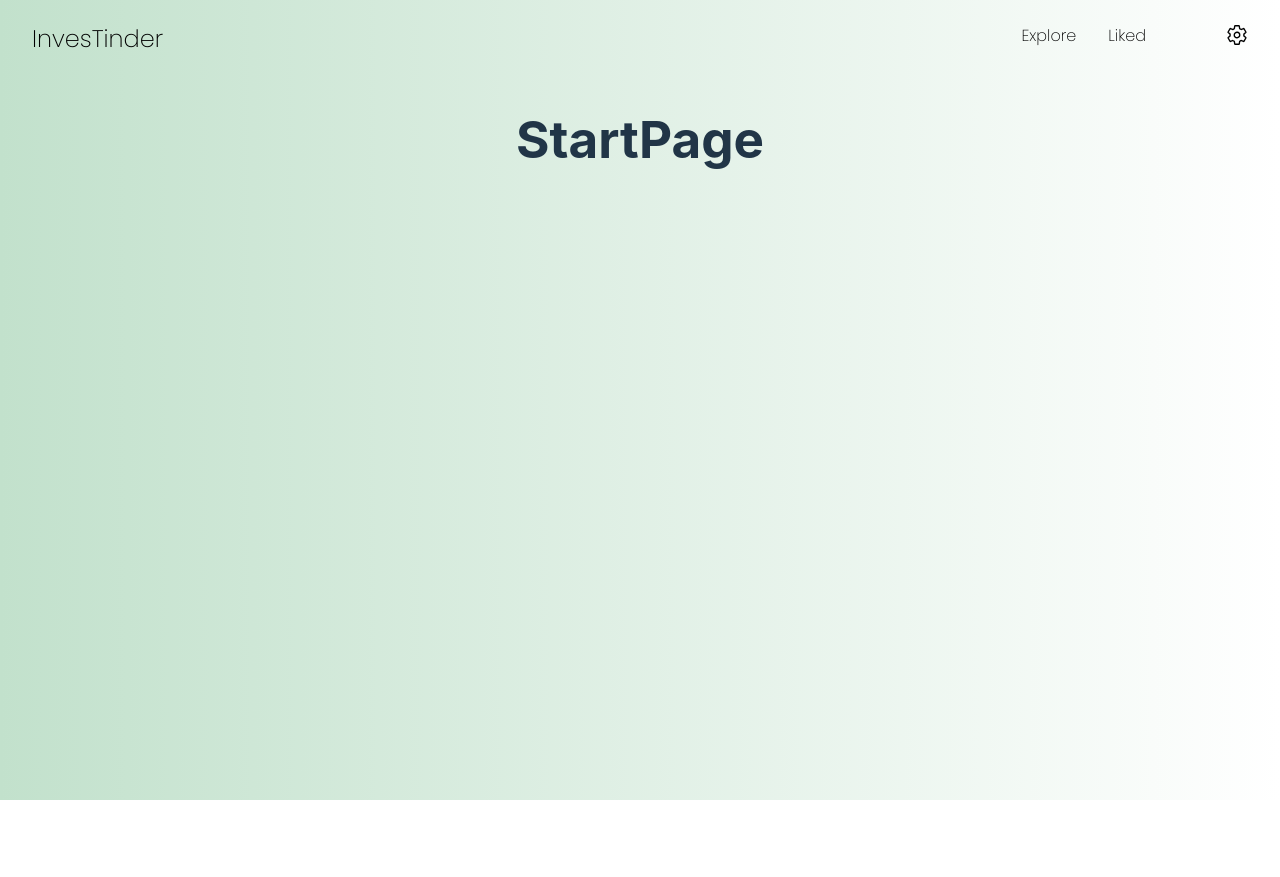
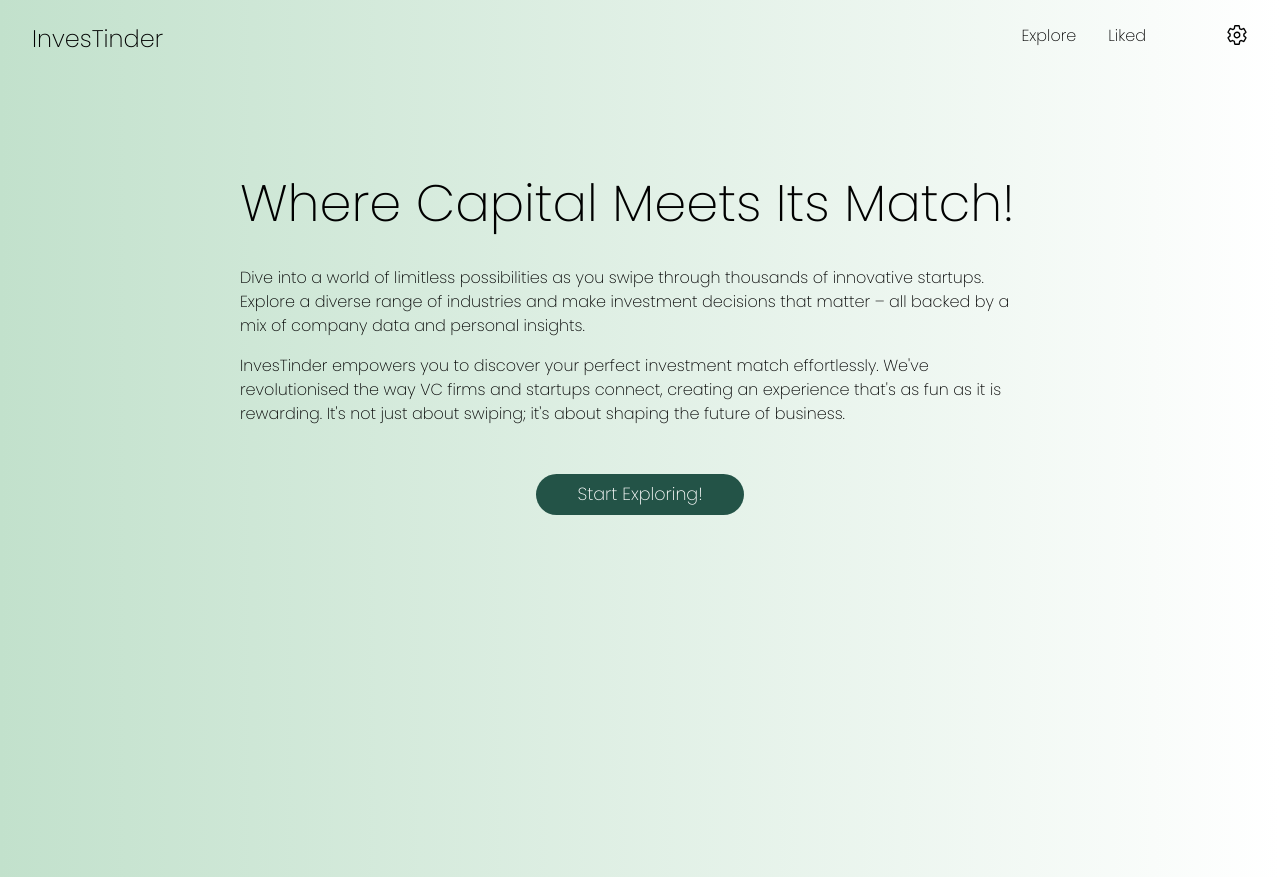
Before and after one commit to Amandabru/VCLeadGenerator, a React (Vite) app in the folder client/: page / in a window 1280 px wide. Before the commit the page ends 800 px from the top, so only its background shows below. Built offline with nearby package versions, Linux system fonts and the light colour scheme.

Commit message:
Style startpage

```diff
--- /dev/null
+++ b/client/src/components/ExploreButton.css
@@ -0,0 +1,16 @@
+.button-style{
+    background-color: #235347;
+    color: white;
+    border-radius: 2rem;
+    margin-top: 2rem;
+    font-family: 'Poppins', sans-serif;
+    padding-left: 2.5rem;
+    padding-right: 2.5rem;
+    padding-top: 0.4rem;
+    padding-bottom: 0.4rem;
+    font-size: 1.1rem;
+}
+
+.button-style:hover{
+    border-color:#235347;
+}
--- /dev/null
+++ b/client/src/components/ExploreButton.jsx
@@ -0,0 +1,20 @@
+import './ExploreButton.css';
+import { useNavigate } from 'react-router-dom';
+
+function ExploreButton() {
+    const navigateTo = useNavigate();
+
+    const handleExploreClick = () => {
+        navigateTo('/explore');
+    };
+
+    return (
+        <div>
+            <button onClick={handleExploreClick} className='button-style'>
+                Start Exploring!
+            </button>
+        </div>
+    );
+}
+
+export default ExploreButton;
--- /dev/null
+++ b/client/src/pages/StartPage.css
@@ -0,0 +1,21 @@
+.start-page-container{
+    display: flex;
+    justify-content: center;
+    height: 100vh;
+}
+
+.inner-div{
+    max-width: 50rem;
+    color: black;
+    font-family: 'Poppins', sans-serif;
+    margin-top: 4rem;
+}
+
+
+h1, p {
+    text-align: left;
+}
+
+h1{
+    font-size: 2.5rem;
+}
--- a/client/src/pages/StartPage.jsx
+++ b/client/src/pages/StartPage.jsx
@@ -1,9 +1,25 @@
+import './StartPage.css';
+import ExploreButton from '../components/ExploreButton';
+
 function StartPage() {
     return (
-        <div>
-            <h1>
-                StartPage
-            </h1>
+        <div className="start-page-container">
+            <div className='inner-div'>
+                <h1>
+                    Where Capital Meets Its Match!
+                </h1>
+                <p>
+                    Dive into a world of limitless possibilities as you swipe through thousands of innovative startups.
+                    Explore a diverse range of industries and make investment decisions that matter –
+                    all backed by a mix of company data and personal insights.
+                </p>
+                <p>
+                    InvesTinder empowers you to discover your perfect investment match effortlessly.
+                    We've revolutionised the way VC firms and startups connect, creating an experience that's as fun as it is rewarding.
+                    It's not just about swiping; it's about shaping the future of business.
+                </p>
+                <ExploreButton/>
+            </div>
         </div>
     );
 }
```
